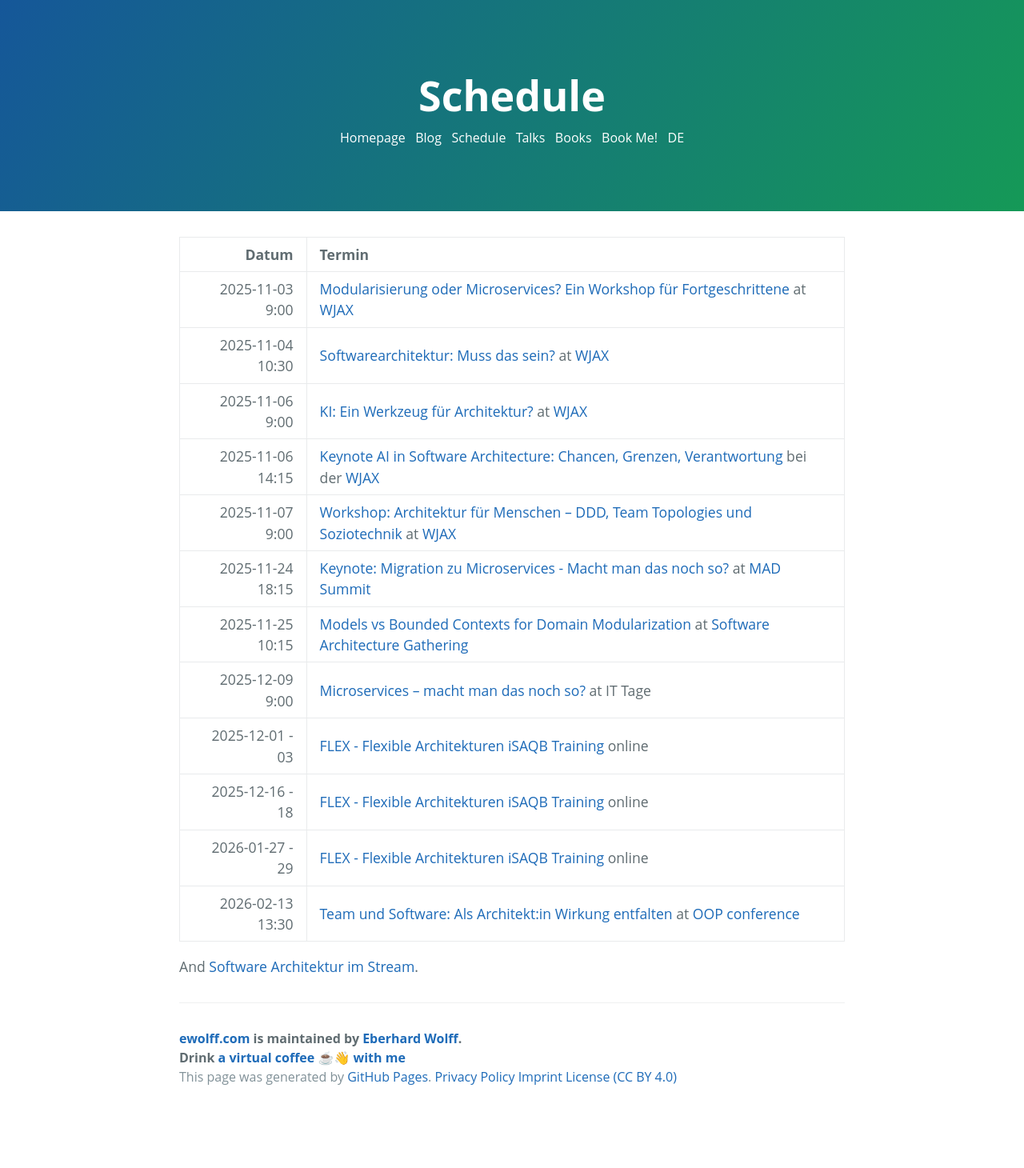
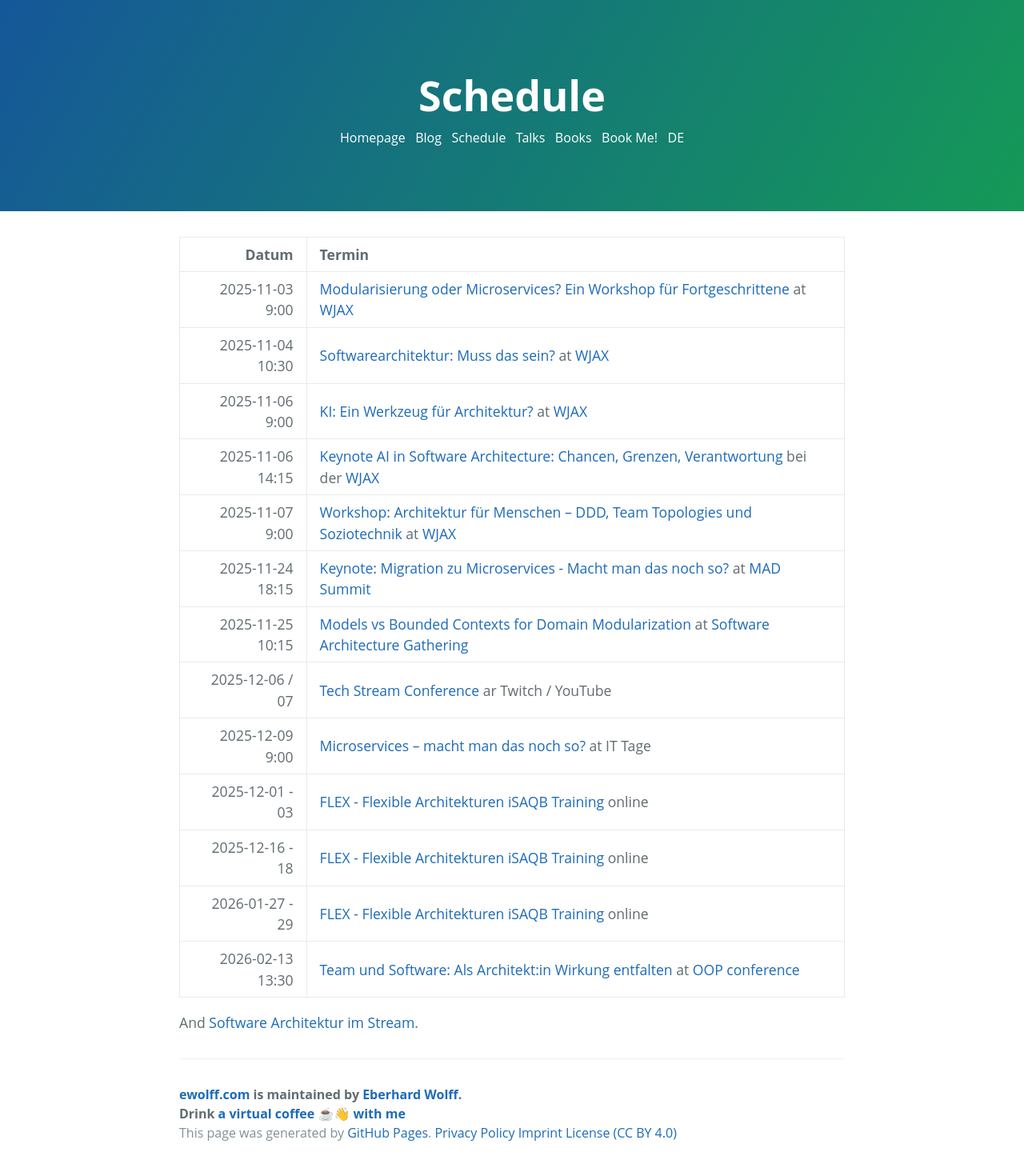
Before and after one commit to ewolff/ewolff.com, a Jekyll site: the page built from schedule.md, in a window 1280 px wide. Shown: the whole page at 80% size. Built offline with Jekyll 4.4.1, drawn with Linux system fonts in a browser that asks for light colours; our own code applies the rules of GitHub Pages for plain Markdown files; before the commit the page ends 1390 px from its top, so only the background shows below that.

Commit message:
Tech Stream Conference ergänzt

```diff
--- a/schedule.md
+++ b/schedule.md
@@ -11,6 +11,7 @@ title: Schedule
 |  2025-11-07 9:00 | [Workshop: Architektur für Menschen – DDD, Team Topologies und Soziotechnik](https://jax.de/software-architecture/soziotechnischer-architektur-workshop/) at [WJAX](https://jax.de/muenchen/) |
 | 2025-11-24 18:15 | [Keynote: Migration zu Microservices - Macht man das noch so?](https://mad-summit.de/architektur/migration-zu-microservices-macht-man-das-noch-so/) at [MAD Summit](https://mad-summit.de/) |
 | 2025-11-25 10:15 | [Models vs Bounded Contexts for Domain Modularization](https://conferences.isaqb.org/software-architecture-gathering/session/models-vs-bounded-contexts-for-domain-modularization/) at [Software Architecture Gathering](https://conferences.isaqb.org/software-architecture-gathering/) |
+|  2025-12-06 / 07 | [Tech Stream Conference](https://test-conf.de/) ar Twitch / YouTube  |
 |  2025-12-09 9:00 | [Microservices – macht man das noch so? ](https://www.ittage.informatik-aktuell.de/programm/2025/microservices-macht-man-das-noch-so.html) at IT Tage                                         |
 |  2025-12-01 - 03 | [FLEX - Flexible Architekturen iSAQB Training](https://www.socreatory.com/de/trainings/flex) online                                                                                           |
 |  2025-12-16 - 18 | [FLEX - Flexible Architekturen iSAQB Training](https://www.socreatory.com/de/trainings/flex) online                                                                                           |
```
Also changed, not shown: termine.md (+1 -0 lines).
